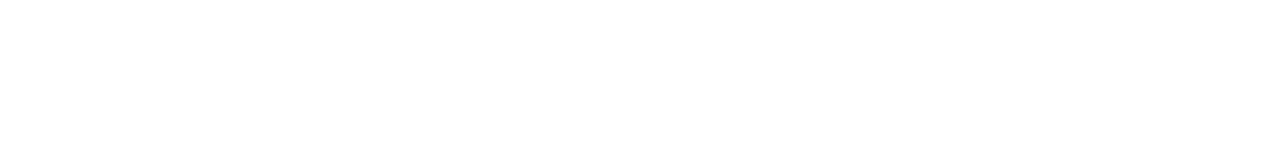
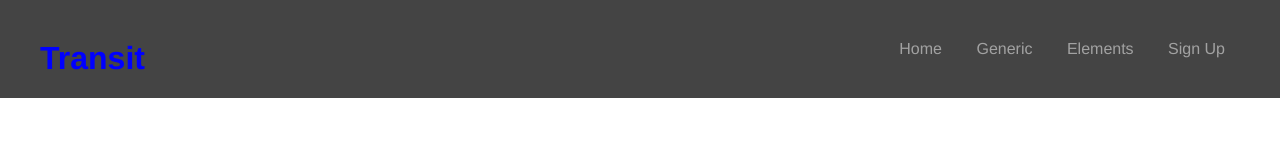
Before and after one commit to FarzadEstaji/webProjects, a plain HTML site: page Toplearn-first-project/index.html in a window 1280 px wide. Drawn offline with Linux system fonts and the light colour scheme.

Commit message:
create navbar

```diff
--- a/Toplearn-first-project/css/style.css
+++ b/Toplearn-first-project/css/style.css
@@ -1,3 +1,5 @@
+@import url(font-awesome.min.css);
+
 * {
   margin: 0;
 }
@@ -9,5 +11,35 @@ body {
 
 a {
   text-decoration: none;
+  color: blue;
+}
+
+.header h1 {
+  float: left;
+}
+
+.nav {
+  text-align: right;
+}
+
+.nav ul li {
+  display: inline;
+  padding: 0 15px;
+}
+
+.nav ul li a {
+  color: rgba(255, 255, 255, 0.5);
+  transition: color 0.2s ease-in-out;
+}
+
+.nav ul li a:hover {
   color: #fff;
 }
+
+.header {
+  background-color: #444;
+}
+
+.top-menu {
+  padding: 40px;
+}
--- a/Toplearn-first-project/index.html
+++ b/Toplearn-first-project/index.html
@@ -8,7 +8,19 @@
   </head>
   <body>
     <div class="header">
-      <div class="top-menu"></div>
+      <div class="top-menu">
+        <h1>
+          <a href="#">Transit</a>
+        </h1>
+        <div class="nav">
+          <ul>
+            <li><a href="#">Home</a></li>
+            <li><a href="#">Generic</a></li>
+            <li><a href="#">Elements</a></li>
+            <li><a href="#">Sign Up</a></li>
+          </ul>
+        </div>
+      </div>
       <div class="banner-content"></div>
     </div>
 
```
